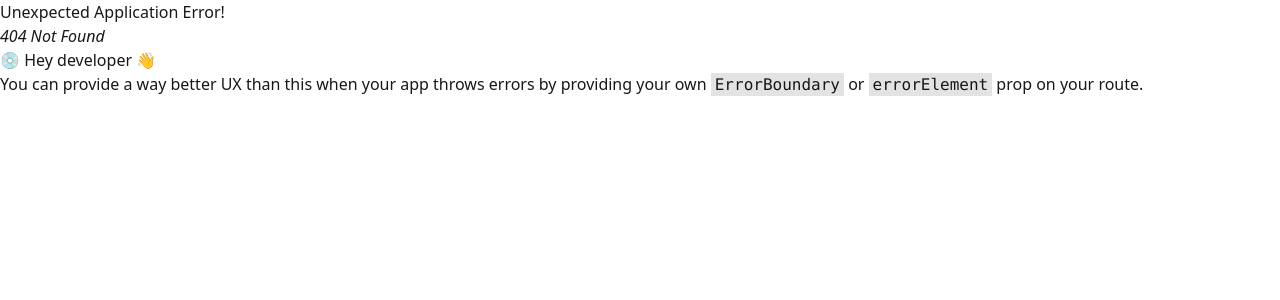
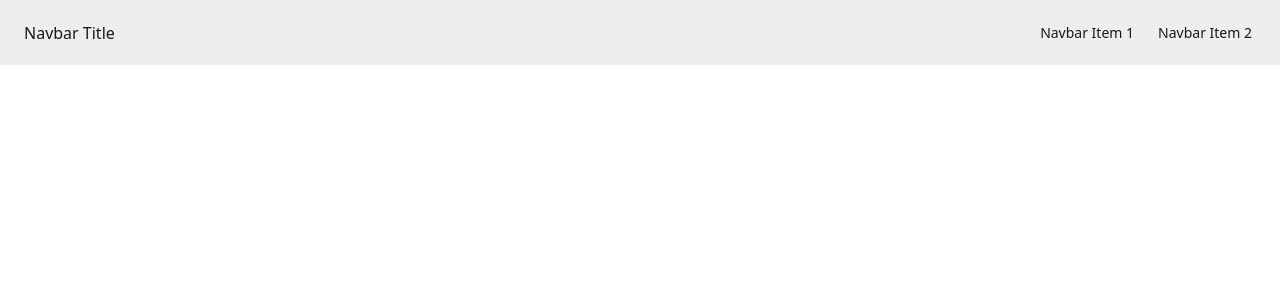
Before and after one commit to MuntasirTonoy/ReadNow-clint, a React (Vite) app: page /dashboard in a window 1280 px wide. Before the commit this address had no page. Shown: the top 300 px of the page. Built offline with nearby package versions, Linux system fonts and the light colour scheme.

Commit message:
add sidebar

```diff
--- /dev/null
+++ b/components/dashboard/DashboardHome.jsx
@@ -0,0 +1,7 @@
+import React from "react";
+
+const DashboardHome = () => {
+  return <div></div>;
+};
+
+export default DashboardHome;
--- /dev/null
+++ b/components/sidebar/Sidebar.jsx
@@ -0,0 +1,70 @@
+import React from "react";
+import { Outlet } from "react-router";
+
+const Sidebar = () => {
+  return (
+    <div className="drawer">
+      <input id="my-drawer-3" type="checkbox" className="drawer-toggle" />
+      <div className="drawer-content flex flex-col">
+        {/* Navbar */}
+        <div className="navbar bg-base-300 w-full">
+          <div className="flex-none lg:hidden">
+            <label
+              htmlFor="my-drawer-3"
+              aria-label="open sidebar"
+              className="btn btn-square btn-ghost"
+            >
+              <svg
+                xmlns="http://www.w3.org/2000/svg"
+                fill="none"
+                viewBox="0 0 24 24"
+                className="inline-block h-6 w-6 stroke-current"
+              >
+                <path
+                  strokeLinecap="round"
+                  strokeLinejoin="round"
+                  strokeWidth="2"
+                  d="M4 6h16M4 12h16M4 18h16"
+                ></path>
+              </svg>
+            </label>
+          </div>
+          <div className="mx-2 flex-1 px-2">Navbar Title</div>
+          <div className="hidden flex-none lg:block">
+            <ul className="menu menu-horizontal">
+              {/* Navbar menu content here */}
+              <li>
+                <a>Navbar Item 1</a>
+              </li>
+              <li>
+                <a>Navbar Item 2</a>
+              </li>
+            </ul>
+          </div>
+        </div>
+        {/* Page content here */}
+        <div>
+          <Outlet />
+        </div>
+      </div>
+      <div className="drawer-side">
+        <label
+          htmlFor="my-drawer-3"
+          aria-label="close sidebar"
+          className="drawer-overlay"
+        ></label>
+        <ul className="menu bg-base-200 min-h-full w-80 p-4">
+          {/* Sidebar content here */}
+          <li>
+            <a>Sidebar Item 1</a>
+          </li>
+          <li>
+            <a>Sidebar Item 2</a>
+          </li>
+        </ul>
+      </div>
+    </div>
+  );
+};
+
+export default Sidebar;
--- /dev/null
+++ b/layout/DashboardLayout.jsx
@@ -0,0 +1,12 @@
+import React from "react";
+import Sidebar from "../components/sidebar/Sidebar";
+
+const DashboardLayout = () => {
+  return (
+    <div>
+      <Sidebar />
+    </div>
+  );
+};
+
+export default DashboardLayout;
--- a/router/router.jsx
+++ b/router/router.jsx
@@ -2,16 +2,28 @@ import { createBrowserRouter } from "react-router";
 import { RouterProvider } from "react-router/dom";
 import BasicLayout from "../layout/BasicLayout";
 import Home from "../pages/Home/Home";
+import DashboardLayout from "../layout/DashboardLayout";
+import DashboardHome from "../components/dashboard/DashboardHome";
 
 export const router = createBrowserRouter([
   {
     path: "/",
     Component: BasicLayout,
-    children:[
-        {
-          index: true,
-          Component:Home
-        },
-    ]
+    children: [
+      {
+        index: true,
+        Component: Home,
+      },
+    ],
+  },
+  {
+    path: "/dashboard",
+    element: <DashboardLayout />,
+    children: [
+      {
+        index: true,
+        element: <DashboardHome />,
+      },
+    ],
   },
 ]);
```
Also changed, not shown: src/main.jsx (+8 -8 lines).
